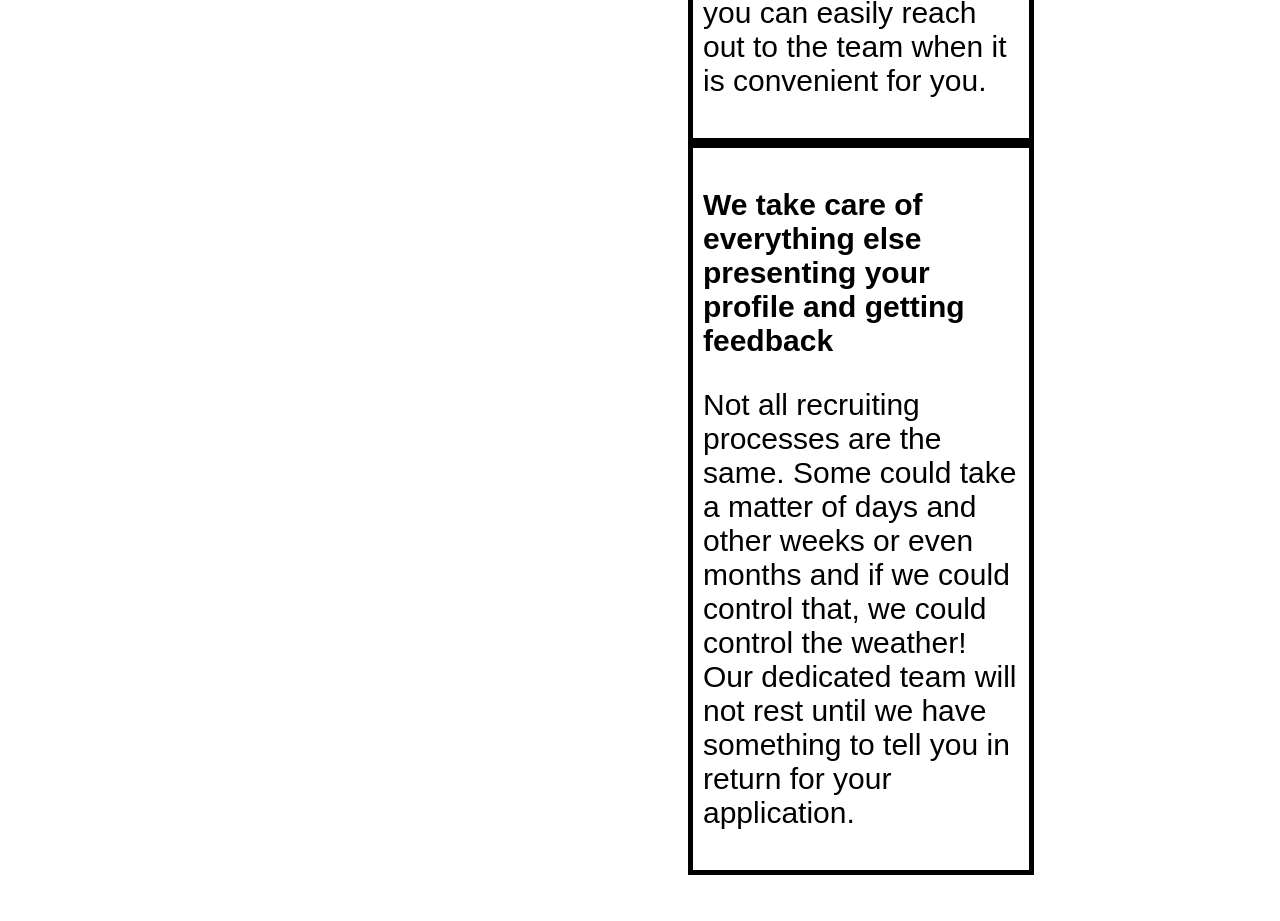
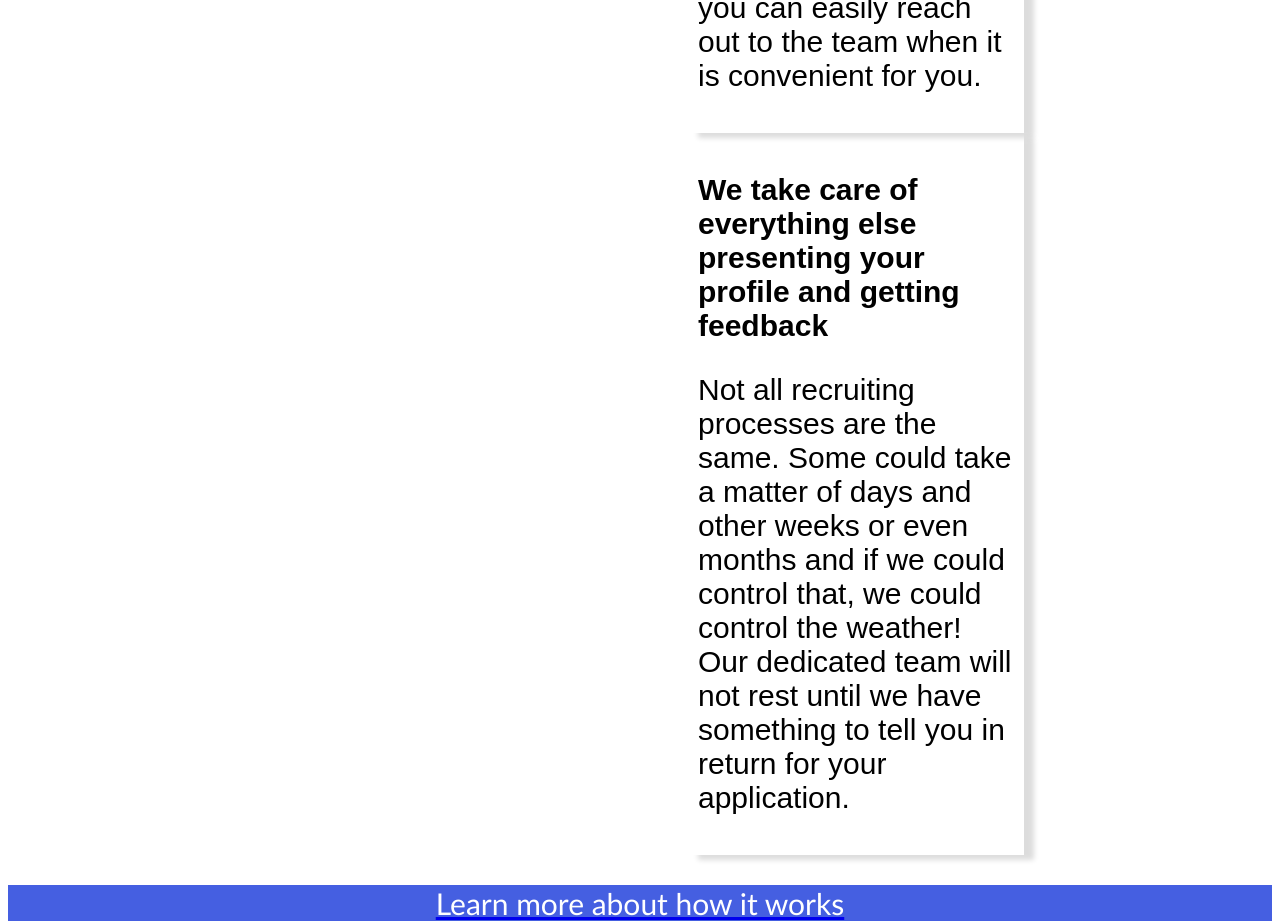
Before and after one commit to BjornBishop/Third-Attempt, a plain HTML site: page index.html in a window 1280 px wide. Shown: the part 1660-2581 px from the top of the page. Before the commit the page ends 2535 px from the top, so only its background shows below. Drawn offline with Linux system fonts and the light colour scheme.

Commit message:
feat: finishing up the why section

```diff
--- a/assets/style.css
+++ b/assets/style.css
@@ -109,8 +109,8 @@
 .left-text {
   width: 25%;
   height: 350px;
-  border: solid black 5px;
   display: inline-block;
+  box-shadow: 5px 5px 5px rgba(0, 0, 0, 0.137);
   padding: 10px;
   vertical-align: top;
   margin-top: 20px;
@@ -128,8 +128,8 @@
   display:inline-block;
   width: 25%;
   height: 350px;
-  border: solid black 5px;
   position:static;
+  box-shadow: 10px 5px 5px rgba(0, 0, 0, 0.137);
   padding: 10px;
   vertical-align: top;
   margin-top: 20px;
@@ -166,8 +166,8 @@
 /* second row "why" section */
 .row-two-text {
   width: 25%;
-  border: black 5px solid;
   display: inline-block;
+  box-shadow: 10px 5px 5px rgba(0, 0, 0, 0.137);
   vertical-align: top;
   padding: 10px;
 }
@@ -182,8 +182,8 @@
 /* third row "why" section */
 .row-three-text {
     width: 25%;
-    border: black 5px solid;
     display: inline-block;
+    box-shadow: 10px 5px 5px rgba(0, 0, 0, 0.137);
     vertical-align: top;
     padding: 10px;
 }
@@ -195,4 +195,18 @@
   font-size: 30px;
   font-family: sans-serif;
 }
+/* learn more button */
+.learn-more-button {
+  width: 100%;
+  align-self: center;
+  position: static;
+  background-color: #455fe1;
+  color: white;
+  font-size: 30px;
+  font-family: gill sans;
+  text-align: center;
+}
+.learn-more-button p {
+  color: white;
+}
 /* This part is all about making the site reactive */
--- a/index.html
+++ b/index.html
@@ -78,6 +78,11 @@
                     to tell you in return for your application.
                 </p>
             </div>
+            <div class="learn-more-button">
+                <a href="#learn">
+                    <p>Learn more about how it works</p>
+                </a>
+            </div>
         </div>
     <!--Everything to do with the "about" section goes here-->
     <section class="about">
```
